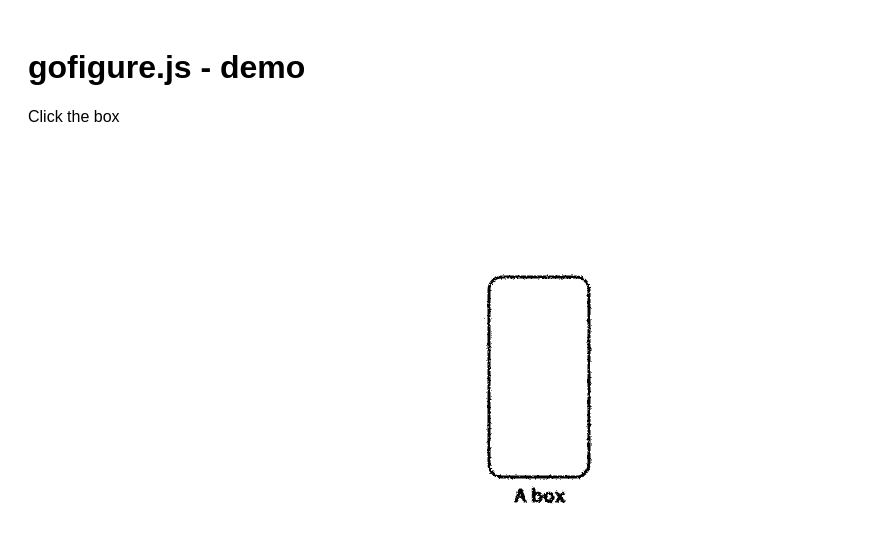
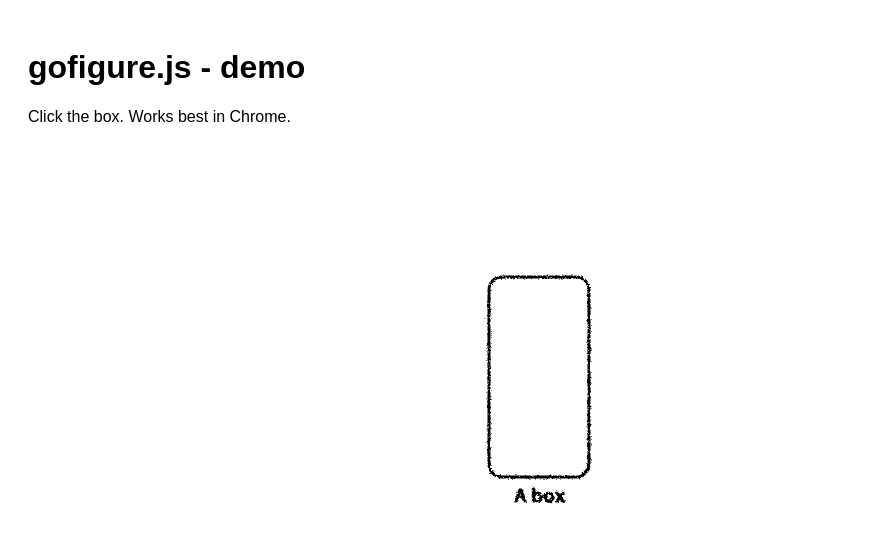
Before and after one commit to eoftedal/gofigure, a plain HTML site: page index.html in a window 1280 px wide. Shown: the full height of the page, 0-875 px from the left. Drawn offline with Linux system fonts and the light colour scheme.

Commit message:
Works best in Chrome

```diff
--- a/index.html
+++ b/index.html
@@ -22,7 +22,7 @@
 </head>
 <body>
     <h1>gofigure.js - demo</h1>
-Click the box
+Click the box. Works best in Chrome.
 <div id="dds" style=""></div>
 <script>
 
```
